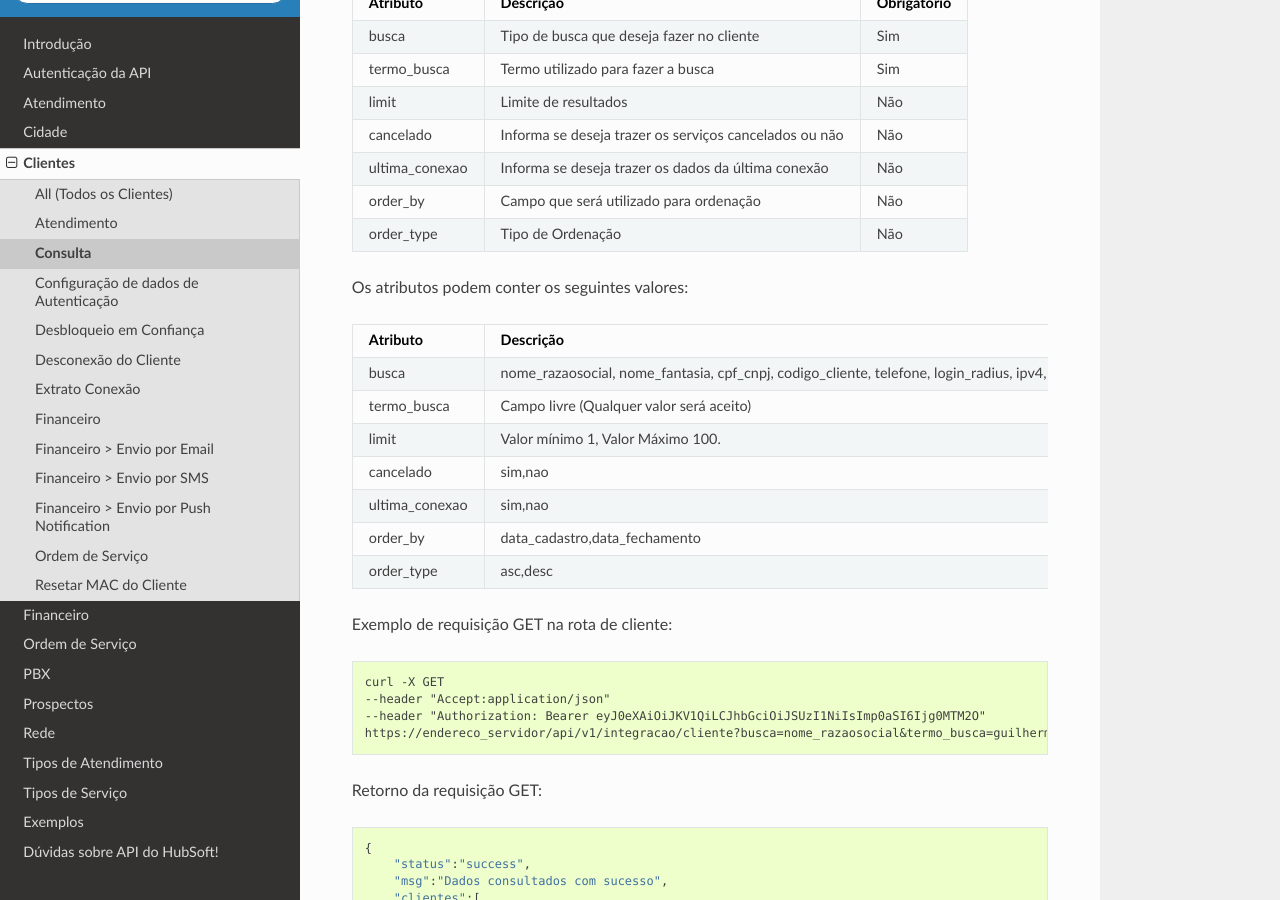
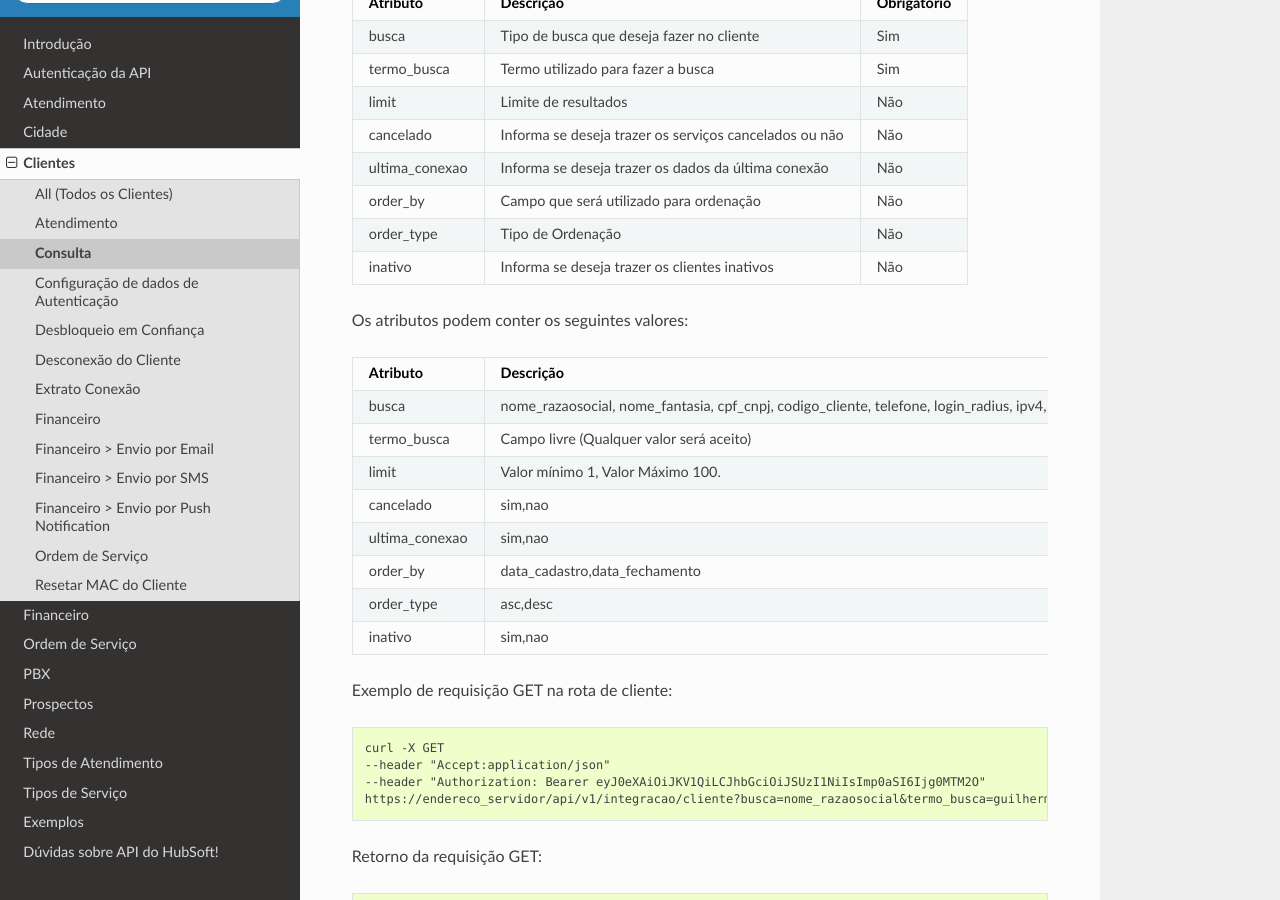
Before and after one commit to hubsoftbrasil/api, a Sphinx documentation site: the page built from docs/source/clientes/consulta.rst, in a window 1280 px wide and 900 px high, scrolled down 642 px. Built offline with Sphinx 7.4.7 and the Read the Docs theme 2.0.0, drawn with Linux system fonts in a browser that asks for light colours; pages that are not in the unit, such as notebooks, are missing from menus.

Commit message:
Update consulta.rst
Adicionado parametro para consultar os clientes inativos caso desejado

```diff
--- a/docs/source/clientes/consulta.rst
+++ b/docs/source/clientes/consulta.rst
@@ -53,6 +53,11 @@ Os seguintes parâmetros podem/devem ser utilizados:
       -  Tipo de Ordenação
       -  Não
 
+   *  -  inativo
+      -  Informa se deseja trazer os clientes inativos
+      -  Não
+
+
 Os atributos podem conter os seguintes valores:
 
 .. list-table::
@@ -89,6 +94,10 @@ Os atributos podem conter os seguintes valores:
    *  -  order_type
       -  asc,desc
       -  asc
+
+   *  -  inativo
+      -  sim,nao
+      -  nao
 
 Exemplo de requisição GET na rota de cliente::
 
```
